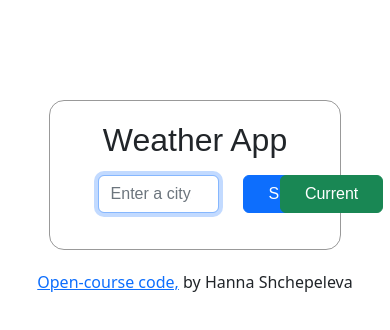
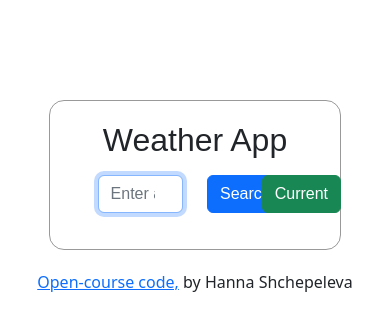
Before and after one commit to Hanna-Mik/react-weather-app-homework, a React (Create React App) app: page / in a window 390 px wide. Shown: the top 330 px of the page. Built offline with nearby package versions, Linux system fonts and the light colour scheme.

Commit message:
responsiveness of app improved

```diff
--- a/src/Search.js
+++ b/src/Search.js
@@ -40,7 +40,7 @@ export default function App() {
     <form onSubmit={handleSubmit}>
       {" "}
       <div className="row m-3">
-        <div className="col-8">
+        <div className="col-6 col-lg-8">
           <input
             type="search"
             className="form-control"
@@ -49,13 +49,13 @@ export default function App() {
             onChange={searchCity}
           />
         </div>
-        <div className="col-2 ">
-          <button type="submit" className="btn btn-primary px-4">
+        <div className="col-3 col-lg-2">
+          <button type="submit" className="btn btn-primary  px-lg-4">
             Search
           </button>
         </div>
-        <div className="col-2">
-          <button className="btn btn-success px-4">Current</button>
+        <div className="col-3 col-lg-2">
+          <button className="btn btn-success  px-lg-4">Current</button>
         </div>
       </div>
     </form>
```
